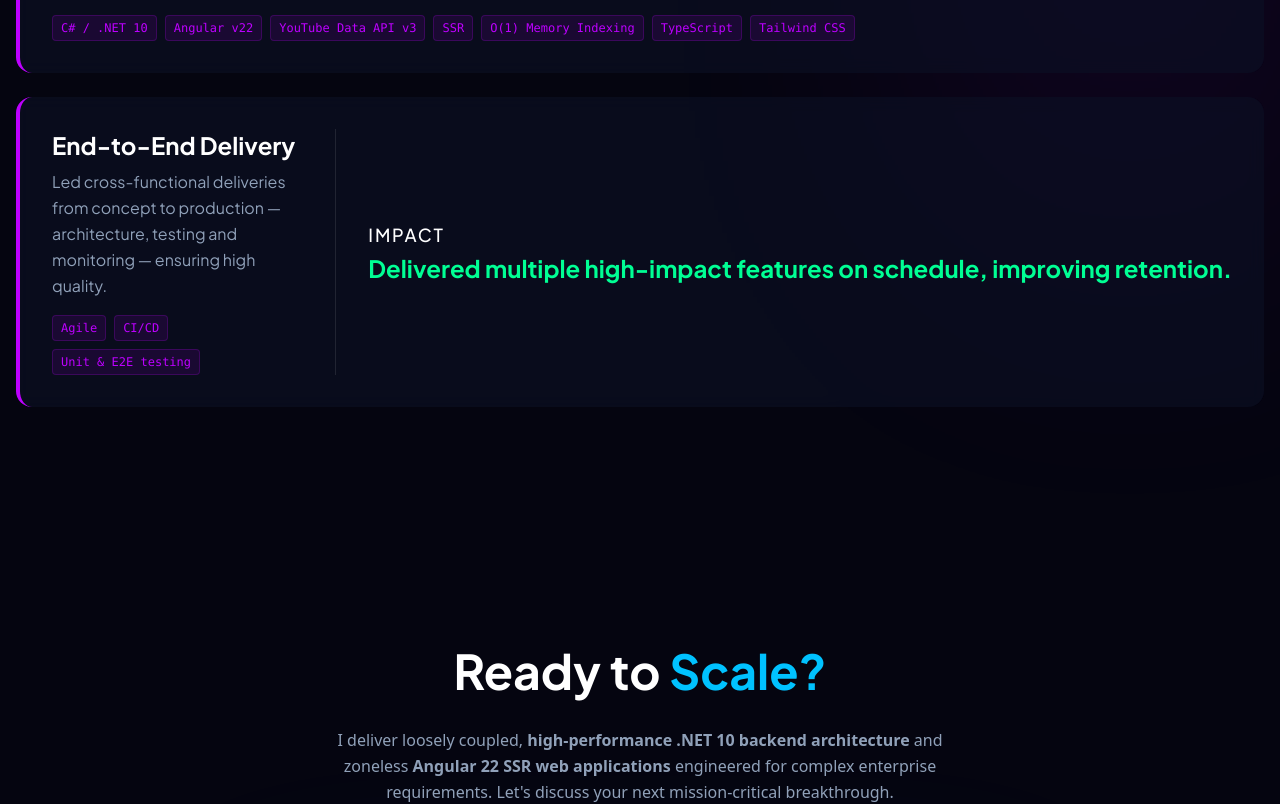
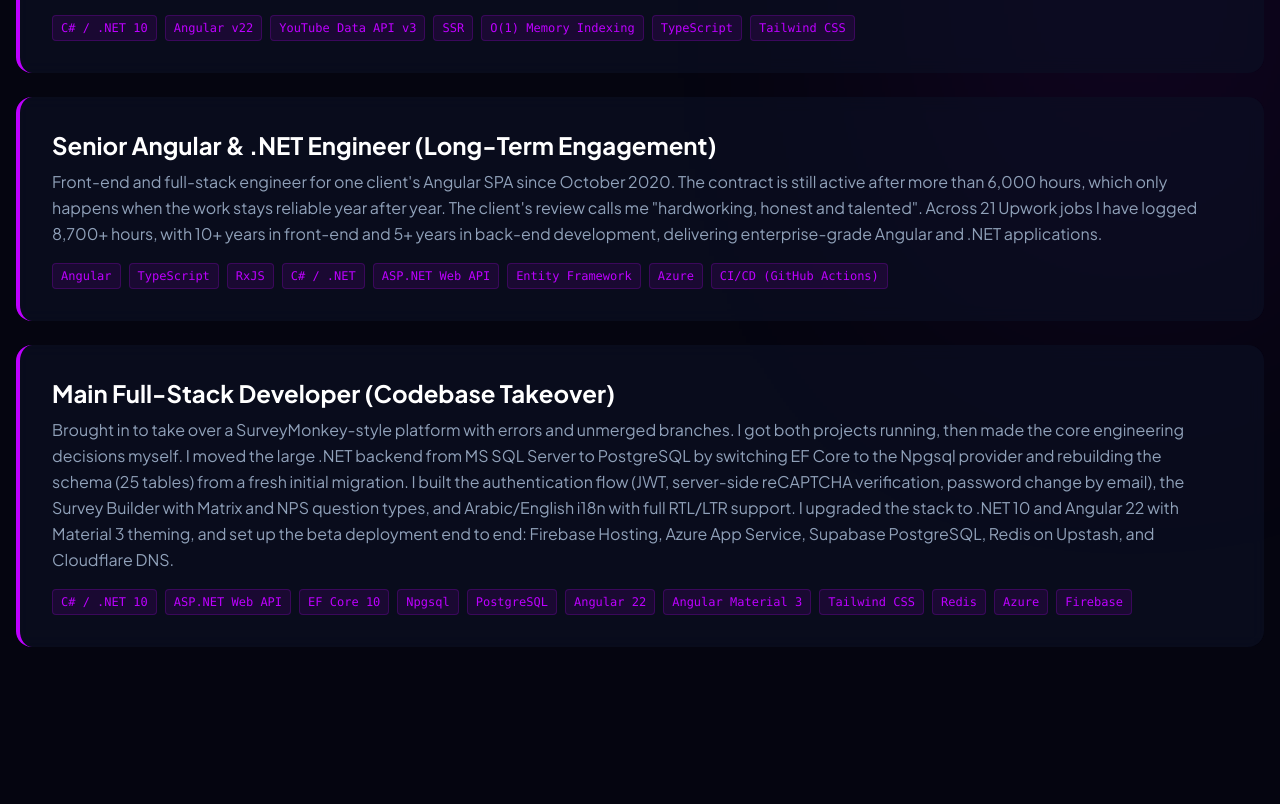
Before and after one commit to anton-po-github/anton-po-dev, an Angular app: page / in a window 1280 px wide. Shown: the part 2460-3264 px from the top of the page. Built offline with nearby package versions, Linux system fonts and the light colour scheme.

Commit message:
update experience

```diff
--- a/src/app/app.component.html
+++ b/src/app/app.component.html
@@ -186,7 +186,7 @@
               <strong>high-performance C# .NET 10 architecture</strong> structured around clean
               principles and loosely coupled design. Every PostgreSQL query, cloud deployment, and
               CI/CD pipeline is rigorously optimized. By enforcing strict
-              <strong>$O(1)$ constant-time execution</strong>
+              <strong>O(1) constant-time execution</strong>
               on critical data paths, we eliminate system bottlenecks and drastically reduce
               infrastructure billing across Azure and Hetzner.
             </p>
@@ -260,7 +260,7 @@
 
             <div class="relative z-10 grid md:grid-cols-[1fr_auto] gap-6">
               <div>
-                @if (job.url) {
+                @if (job.url && job.url.length > 3) {
                   <div class="flex flex-row justify-between items-center">
                     <h4
                       class="text-2xl font-bold text-white mb-2 group-hover:text-[#BD00FF] transition-colors"
@@ -368,7 +368,7 @@
       <div class="mt-16 text-slate-400 font-mono text-sm flex gap-8">
         <span>© {{ currentYear() }} Anton.Po</span>
         <span>STATUS: AVAILABLE FOR CONTRACTS</span>
-        <span>Algorithmic Baseline: O(1)</span>
+        <!--   <span>Algorithmic Baseline: O(1)</span> -->
       </div>
     </div>
   </footer>
--- a/src/app/app.component.ts
+++ b/src/app/app.component.ts
@@ -70,19 +70,26 @@ export class AppComponent implements OnInit {
         'Architected and engineered a dedicated educational operating system that transforms YouTube into a distraction-free learning workspace. Developed a high-performance .NET 10 backend with hybrid batching workers for metadata ingestion, paired with a zoneless Angular v22 SSR client. Engineered a strict O(1) constant-time semantic knowledge search pipeline that tokenizes transcript data into high-speed memory structures, enabling instant cross-video concept retrieval without timeline scrubbing. The platform neutralizes algorithmic rabbit holes and provides interactive execution workspaces for advanced technical upskilling.',
       tech: 'C# / .NET 10, Angular v22, YouTube Data API v3, SSR, O(1) Memory Indexing, TypeScript, Tailwind CSS',
     },
-    /*   {
-      title: 'Scalable Azure Platform',
+
+    {
+      title: 'Senior Angular & .NET Engineer (Long-Term Engagement)',
+      company: 'Upwork, one client since 2020',
+      url: '123',
+      result: '',
+      // '6,256 hours with one client over 5+ years. Rated 4.8/5. Top Rated Plus, 100% Job Success.',
       description:
-        'Built a cost-efficient backend to support rapid user growth. Partnered with product and ops to align costs with roadmap goals.',
-      result: 'Supported 3× user growth without degradation. Reduced cloud costs by 30%.',
-      tech: '.NET 10, Azure Functions, PostgreSQL, Storage Blobs',
-    }, */
+        'Front-end and full-stack engineer for one client\'s Angular SPA since October 2020. The contract is still active after more than 6,000 hours, which only happens when the work stays reliable year after year. The client\'s review calls me "hardworking, honest and talented". Across 21 Upwork jobs I have logged 8,700+ hours, with 10+ years in front-end and 5+ years in back-end development, delivering enterprise-grade Angular and .NET applications.',
+      tech: 'Angular, TypeScript, RxJS, C# / .NET, ASP.NET Web API, Entity Framework, Azure, CI/CD (GitHub Actions)',
+    },
     {
-      title: 'End-to-End Delivery',
+      title: 'Main Full-Stack Developer (Codebase Takeover)',
+      company: 'Online Survey Platform (client project)',
+      url: '123',
+      result: '',
+      //'Took over a large .NET project, moved it from MS SQL to PostgreSQL, and deployed a working beta on a custom domain in Dec 2025.',
       description:
-        'Led cross-functional deliveries from concept to production — architecture, testing and monitoring — ensuring high quality.',
-      result: 'Delivered multiple high-impact features on schedule, improving retention.',
-      tech: 'Agile, CI/CD, Unit & E2E testing',
+        'Brought in to take over a SurveyMonkey-style platform with errors and unmerged branches. I got both projects running, then made the core engineering decisions myself. I moved the large .NET backend from MS SQL Server to PostgreSQL by switching EF Core to the Npgsql provider and rebuilding the schema (25 tables) from a fresh initial migration. I built the authentication flow (JWT, server-side reCAPTCHA verification, password change by email), the Survey Builder with Matrix and NPS question types, and Arabic/English i18n with full RTL/LTR support. I upgraded the stack to .NET 10 and Angular 22 with Material 3 theming, and set up the beta deployment end to end: Firebase Hosting, Azure App Service, Supabase PostgreSQL, Redis on Upstash, and Cloudflare DNS.',
+      tech: 'C# / .NET 10, ASP.NET Web API, EF Core 10, Npgsql, PostgreSQL, Angular 22, Angular Material 3, Tailwind CSS, Redis, Azure, Firebase',
     },
   ]);
 
```
